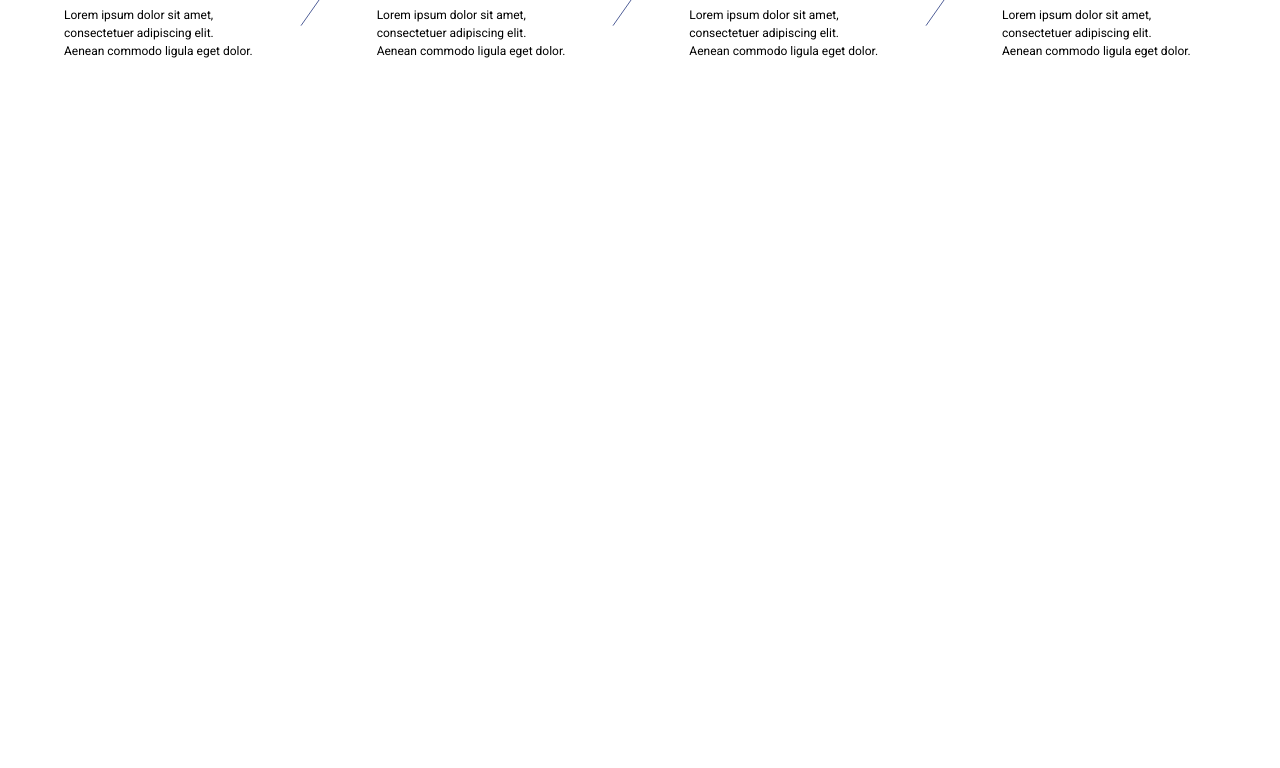
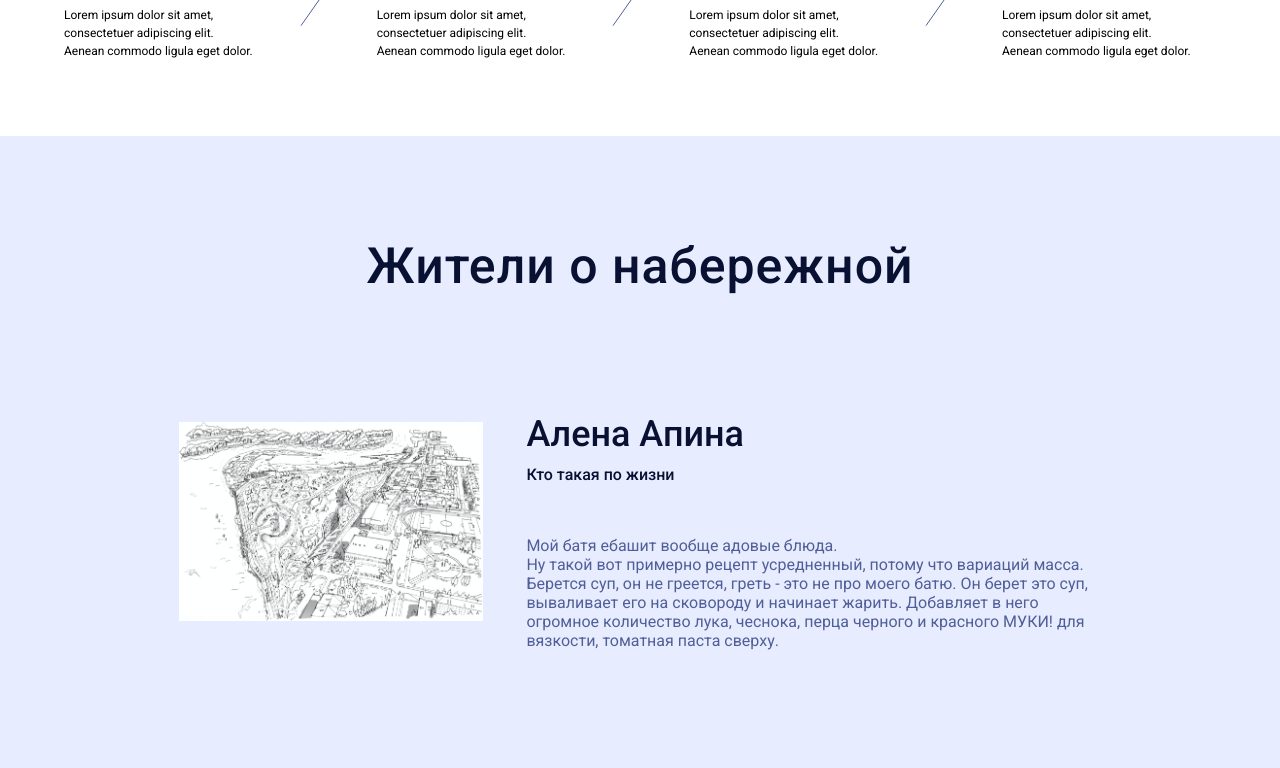
Before and after one commit to designunit/bereguray, a Next.js app: page / in a window 1280 px wide. Shown: the part 1380-2148 px from the top of the page. Before the commit the page ends 1516 px from the top, so only its background shows below. Built offline with nearby package versions, Linux system fonts and the light colour scheme.

Commit message:
+ stories

```diff
--- a/src/components/IndexPage/index.tsx
+++ b/src/components/IndexPage/index.tsx
@@ -7,6 +7,7 @@ import { Parallax } from 'react-scroll-parallax';
 import { About } from '../About'
 import { Steps } from '../Steps'
 import { Bubble } from '../Bubble'
+import { Stories } from '../Stories'
 
 const IndexPage = () => (
     <main className={styles.layout}>
@@ -95,6 +96,7 @@ const IndexPage = () => (
 
         <About />
         <Steps />
+        <Stories />
 
         {/* <div className={styles.form}>
             <Title>
```
